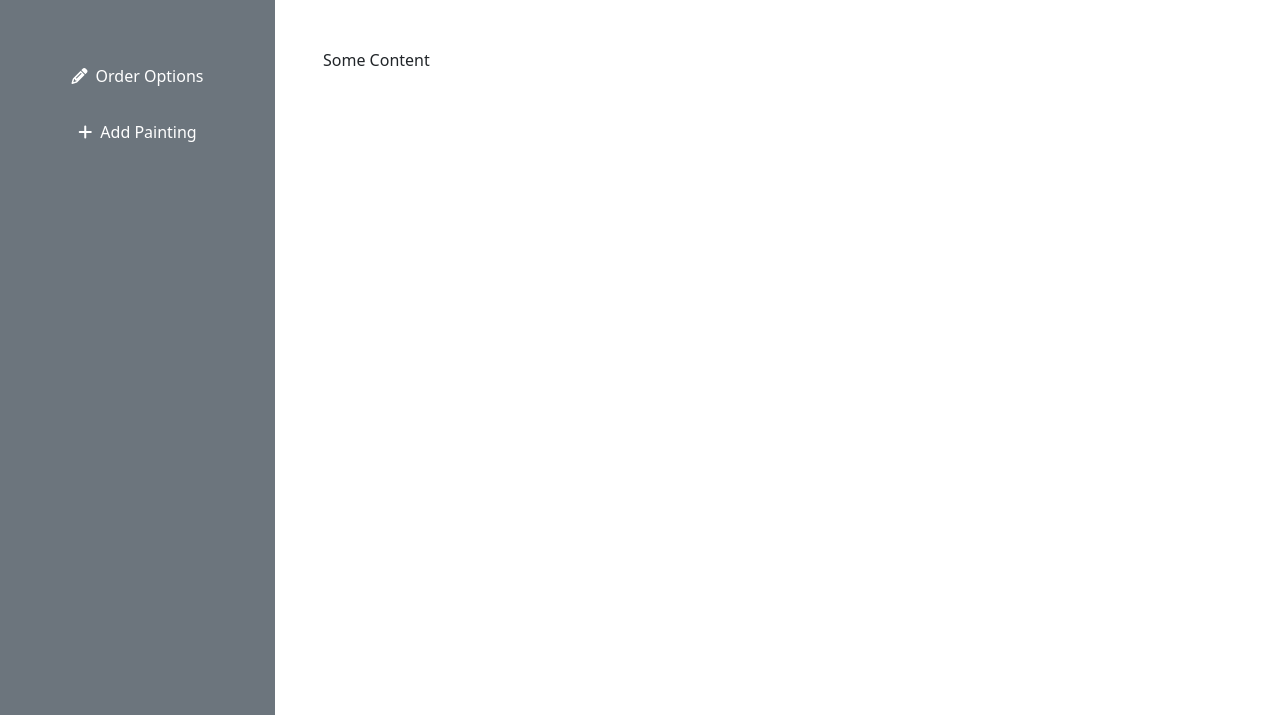
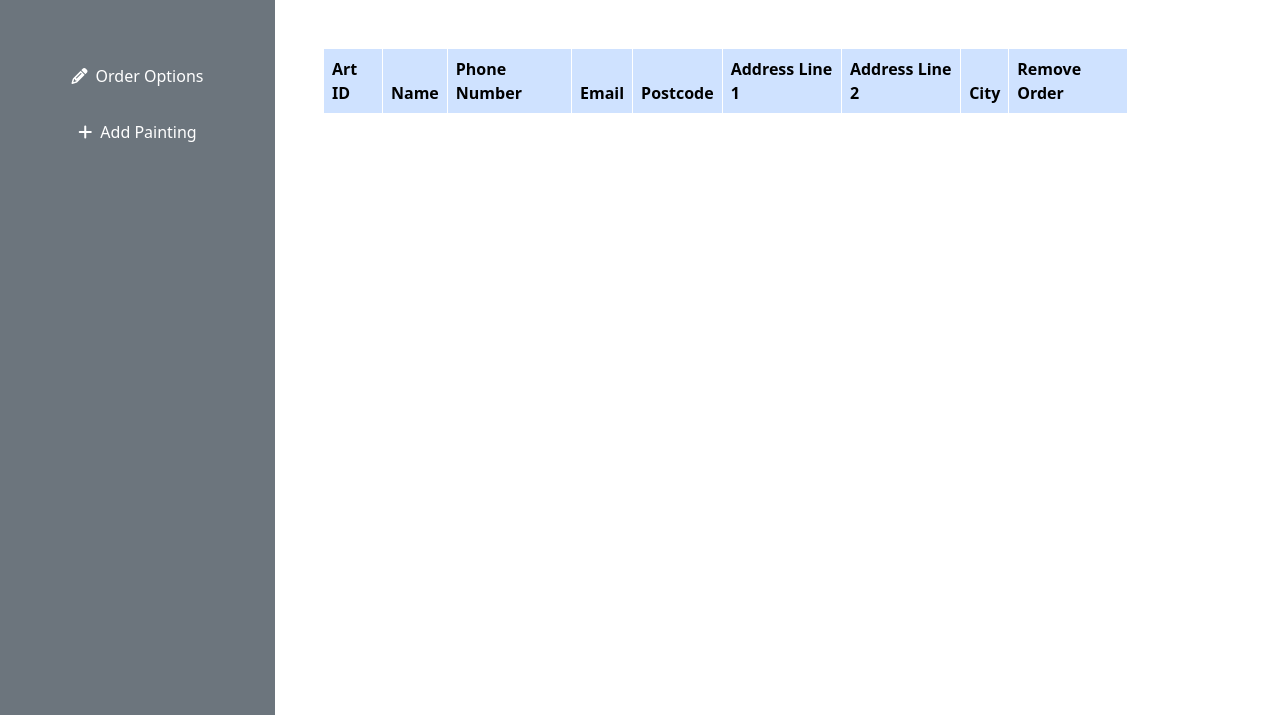
Before and after one commit to AngusProjectPage/Art-Shop, a PHP site: page /admin.php in a window 1280 px wide. Shown: the part 85-800 px from the top of the page. Run offline with PHP 8.4, Linux system fonts and the light colour scheme; data that the repository does not hold is empty.

Commit message:
adding display and remove orders functionality for admin

```diff
--- a/admin.php
+++ b/admin.php
@@ -13,7 +13,6 @@
 include_once "includes/conn.php";
 session_start();
 ?>
-
 <body>
 <header>
     <nav class="navbar navbar-expand-md navbar-dark bg-dark">
@@ -38,28 +37,76 @@ session_start();
     </nav>
 </header>
 <!-- Side navigation bar -->
-<div class="row gx-0 admin-main-height">
-    <nav class="col-auto col-sm-2 col-md-3 col-lg-3 bg-secondary" style="max-width: 275px">
+<div class="row gx-0 admin-main-height mw-100">
+    <nav class="col-1 col-sm-1 col-md-3 col-lg-3 bg-secondary" style="max-width: 275px">
         <ul class="nav flex-column nav-pills nav-fill mt-5">
             <li class="nav-item">
-                <a href="#" class="nav-link p-3 text-white"><i class="fa-solid fa-pencil pe-2"></i><span class="d-none d-md-inline">Order Options</span></a>
+                <a href="admin.php?edit=True" class="nav-link p-3 text-white"><i class="fa-solid fa-pencil pe-2"></i><span class="d-none d-md-inline">Order Options</span></a>
             <li class="nav-item">
-                <a href="#" class="nav-link p-3 text-white"><i class="fa-solid fa-plus pe-2"></i><span class="d-none d-md-inline">Add Painting</span></a>
+                <a href="admin.php?edit=False" class="nav-link p-3 text-white"><i class="fa-solid fa-plus pe-2"></i><span class="d-none d-md-inline">Add Painting</span></a>
             </li>
         </ul>
     </nav>
 
-    <main class="col-auto col-sm-10 col-md-9 col-lg-3 mt-5 ps-5">
-        <p>Some Content</p>
+
+    <main class="col-11 col-sm-11 col-md-7 col-lg-8 pt-5 ps-5 table-responsive">
+        <table class="table table-striped table-primary table-hover table-bordered border-white align-middle">
+            <thead>
+            <tr>
+                <th scope="col">Art ID</th>
+                <th scope="col">Name</th>
+                <th scope="col">Phone Number</th>
+                <th scope="col">Email</th>
+                <th scope="col">Postcode</th>
+                <th scope="col">Address Line 1</th>
+                <th scope="col">Address Line 2</th>
+                <th scope="col">City</th>
+                <th>Remove Order</th>
+            </tr>
+            </thead>
+            <tbody>
+            <?php
+                if(isset($_GET['edit']) && ($_GET['edit'] == "True")) {
+                    $query = "SELECT * FROM orders";
+                    $result = $conn->query($query);
+                    while($row = $result->fetch_assoc()) {
+                        $name         = $row['name'];
+                        $phoneNumber  = $row['phoneNumber'];
+                        $email        = $row['email'];
+                        $postcode     = $row['postcode'];
+                        $addressLine1 = $row['addressLine1'];
+                        $addressLine2 = $row['addressLine2'];
+                        $city         = $row['city'];
+                        $artId        = $row['artId'];
+            ?>
+                        <tr>
+                            <td><?php echo $artId  ?></td>
+                            <td><?php echo $name ?></td>
+                            <td><?php echo $phoneNumber ?></td>
+                            <td><?php echo $email ?></td>
+                            <td><?php echo $postcode ?></td>
+                            <td><?php echo $addressLine1 ?></td>
+                            <td><?php echo $addressLine2 ?></td>
+                            <td><?php echo $city ?></td>
+                            <td><a href="#">Remove Order</a></td>
+                        </tr>
+            <?php } ?>
+            </tbody>
+            <?php }
+            else { ?>
+
+
+            <?php } ?>
     </main>
 </div>
 
 
 <?php
+// If not logged in display login form
 if (isset($_SESSION['user_role'])) {
     ?>
 <main class="container mt-5">
-    <form action="placeOrder.php" class="mt-3 mb-4" method="post">
+    <form action="admin.php" class="mt-3 mb-4" method="post">
         <section class="mb-4">
             <h2>Admin Login</h2>
             <p>Required fields are followed by <span aria-label="required">*</span>.</p>
@@ -76,6 +123,7 @@ if (isset($_SESSION['user_role'])) {
     </form>
 </main>
 <?php }
+// Else display admin features
 else { ?>
 
 <?php } ?>
--- a/form.php
+++ b/form.php
@@ -11,8 +11,8 @@
 include_once "includes/conn.php"; ?>
 <body>
 <?php include_once "includes/header.php"; ?>
-    <main class="container sticky-top">
-        <form action="placeOrder.php" class="mt-3 mb-4" method="post">
+    <main class="container">
+        <form action="placeOrder.php" class="mt-3 mb-5" method="post">
             <section class="mb-4">
                 <h2>Contact Information</h2>
                 <p>Required fields are followed by <span aria-label="required">*</span>.</p>
```
